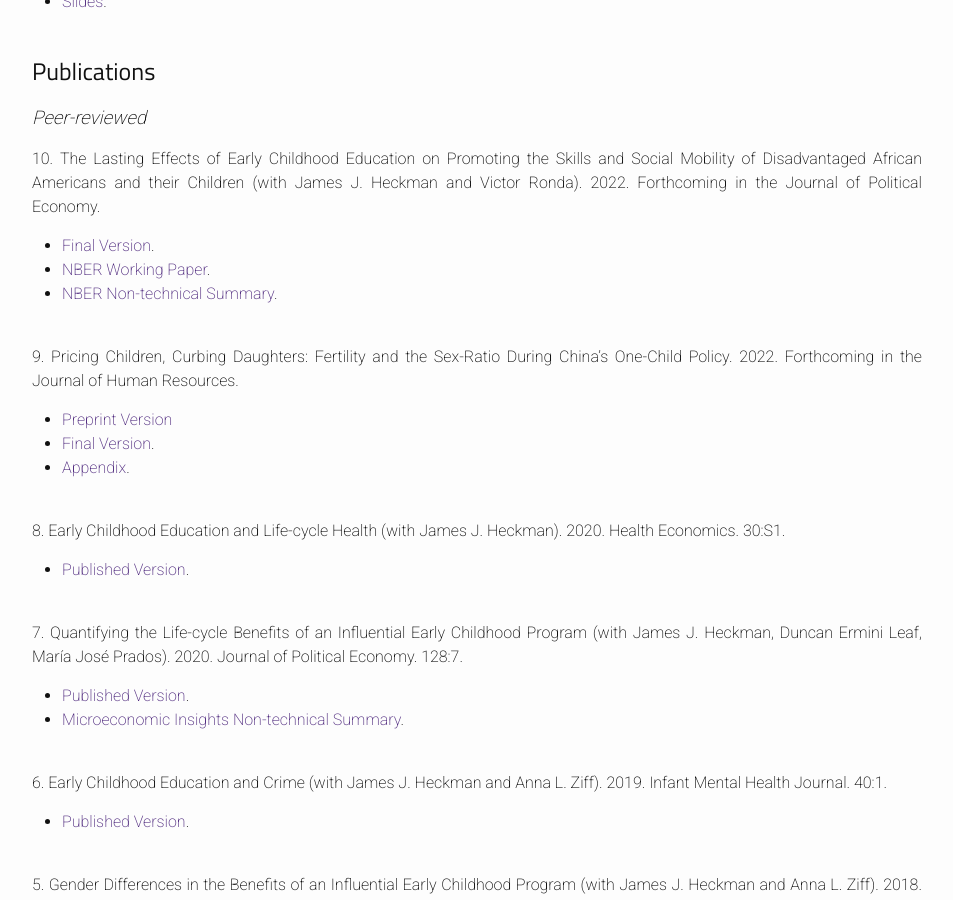
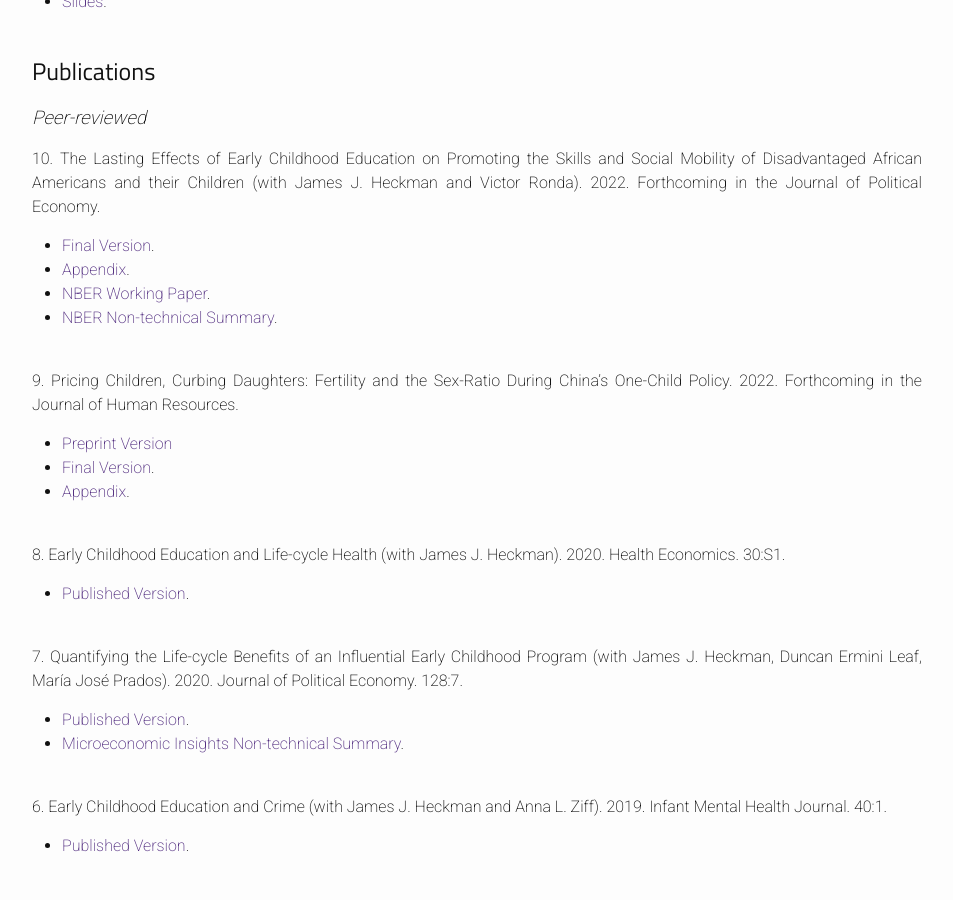
Before and after one commit to jorgelgarcia/jorgelgarcia.github.io, a Jekyll site: the page built from research.md, in a window 1280 px wide and 900 px high, scrolled down 676 px. Shown: the whole window, without its empty margins (163-1116 px from the left). Built offline with Jekyll 4.4.1, drawn with Linux system fonts in a browser that asks for light colours; nearby versions of some CDN libraries; some web fonts are replaced.

Commit message:
add appendix of second gen to website

```diff
--- a/research.md
+++ b/research.md
@@ -32,6 +32,7 @@ permalink: /research/
 
 10\. The Lasting Effects of Early Childhood Education on Promoting the Skills and Social Mobility of Disadvantaged African Americans and their Children (with James J. Heckman and Victor Ronda). 2022. Forthcoming in the Journal of Political Economy.
 * [Final Version](https://www.dropbox.com/s/2j6fb6i9af2e21q/perrysecondgen_paper_08-26-2022a_jlg.pdf?dl=0).
+* [Appendix](https://www.dropbox.com/s/vor0ypc15d6oa7c/perrysecondgen_appendix_08-26-2022a_jlg.pdf?dl=0).
 * [NBER Working Paper](https://www.dropbox.com/s/j064n60f2pg5mbg/w29057.pdf?dl=0).
 * [NBER Non-technical Summary](https://www.nber.org/digest-202110/intergenerational-impacts-perry-preschool-project).
 <br/>
```
